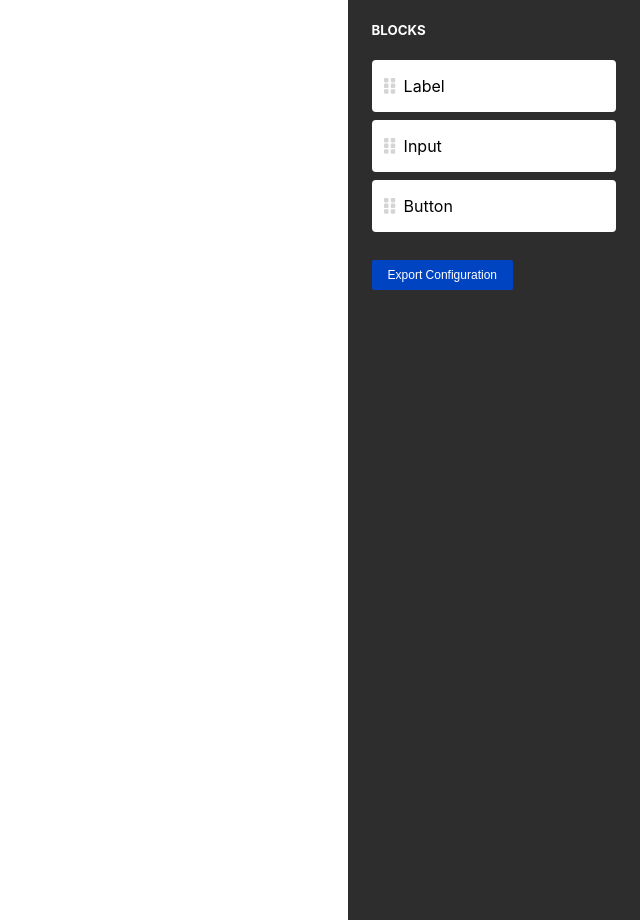
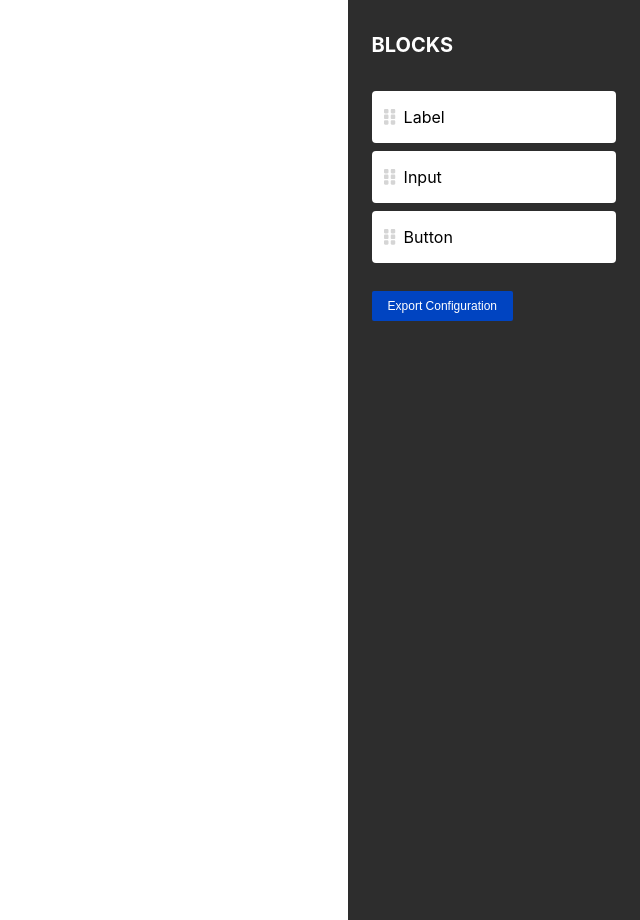
Before and after one commit to ssaumyaa7/Mini-Page-Builder, a React (Create React App) app: page / in a window 1280 px wide. Shown: the whole page, without its empty margins (640-1280 px from the left). Built offline with nearby package versions, Linux system fonts and the light colour scheme.

Commit message:
update: css

```diff
--- a/src/pages/miniBuilder.css
+++ b/src/pages/miniBuilder.css
@@ -30,6 +30,9 @@
       text-align: left;
       .block-title {
         color: white;
+        font-size: 20px;
+        font-weight: 700;
+        line-height: normal;
       }
       .export-btn {
         width: fit-content;
```
